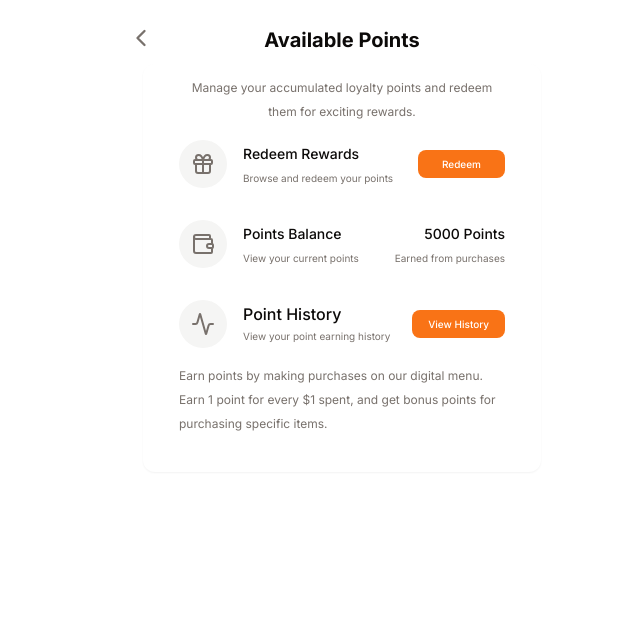
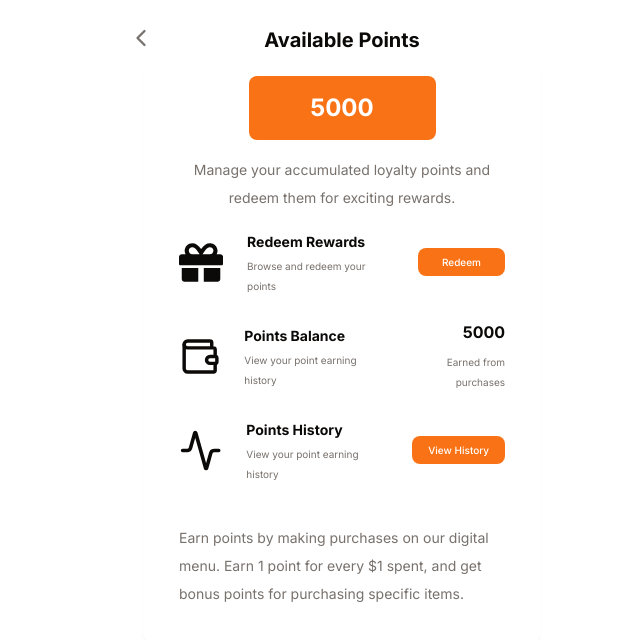
Before and after one commit to jmmaglonzo/E-MENU-FE, a Next.js app: page /redeem/rewards in a window 1280 px wide. Shown: the top 640 px of the page, without its empty margins (298-938 px from the left). Built offline with nearby package versions, Linux system fonts and the light colour scheme.

Commit message:
chore: add improvements on the layout

```diff
--- a/src/app/redeem/rewards/page.tsx
+++ b/src/app/redeem/rewards/page.tsx
@@ -1,81 +1,74 @@
 import PointsHistory from "@/components/RedeemPoints/PointsHistoryDrawer";
 import RedeemDrawer from "@/components/RedeemPoints/RedeemDrawer";
-import { Badge } from "@/components/ui/badge";
-import { Button } from "@/components/ui/button";
-import { Card, CardHeader, CardTitle, CardContent } from "@/components/ui/card";
-import { Input } from "@/components/ui/input";
-import { Label } from "@/components/ui/label";
 import {
-  GiftIcon,
-  WalletIcon,
-  ActivityIcon,
-  MailIcon,
-  ChevronLeft,
-} from "lucide-react";
+  Card,
+  CardHeader,
+  CardContent,
+  CardFooter,
+} from "@/components/ui/card";
+import { WalletIcon, ActivityIcon } from "lucide-react";
 import Link from "next/link";
-
+import { FaGift } from "react-icons/fa";
 const Rewards = () => {
   return (
     <Card className="relative border-0 p-3">
+      <CardHeader className="mb-4 flex items-center justify-center p-0">
+        <div className="flex w-1/2 items-center justify-center gap-4 rounded-sm bg-primary py-4 text-3xl font-bold text-white">
+          <span>5000</span>
+        </div>
+      </CardHeader>
       <CardContent>
-        <p className="mb-4 text-center text-base text-muted-foreground">
+        <p className="mb-4 text-center text-lg text-muted-foreground">
           Manage your accumulated loyalty points and redeem them for exciting
           rewards.
         </p>
-        <div className="space-y-8">
-          <div className="flex items-center justify-between">
-            <div className="flex items-center space-x-4">
-              <div className="flex h-12 w-12 items-center justify-center rounded-full bg-muted">
-                <GiftIcon className="h-6 w-6 text-muted-foreground" />
-              </div>
-              <div>
-                <p className="text-lg font-medium">Redeem Rewards</p>
+
+        <div className="flex flex-col items-center justify-between gap-6">
+          <div className="flex items-center justify-between gap-6">
+            <FaGift size={45} className="" />
+            <div className="flex flex-col">
+              <span className="whitespace-nowrap text-lg font-bold">
+                Redeem Rewards
+              </span>
               <p className="text-sm text-muted-foreground">
                 Browse and redeem your points
               </p>
             </div>
-            </div>
             <RedeemDrawer />
           </div>
-          <div className="flex items-center justify-between">
-            <div className="flex items-center space-x-4">
-              <div className="flex h-12 w-12 items-center justify-center rounded-full bg-muted">
-                <WalletIcon className="h-6 w-6 text-muted-foreground" />
-              </div>
-              <div>
-                <p className="text-lg font-medium">Points Balance</p>
+          <div className="flex items-center justify-between gap-6">
+            <WalletIcon size={45} className="" />
+            <div className="flex flex-col">
+              <span className="text-lg font-bold">Points Balance</span>
               <p className="text-sm text-muted-foreground">
-                  View your current points
+                View your point earning history
               </p>
             </div>
-            </div>
-            <div className="text-right">
-              <p className="text-lg font-medium">5000 Points</p>
-              <p className="whitespace-nowrap text-sm text-muted-foreground">
+            <div className="flex flex-col gap-2 text-right">
+              <span className="font-bold">5000</span>
+              <p className="text-sm text-muted-foreground">
                 Earned from purchases
               </p>
             </div>
           </div>
-          <div className="flex items-center justify-between">
-            <div className="flex items-center space-x-4">
-              <div className="flex h-12 w-12 items-center justify-center rounded-full bg-muted">
-                <ActivityIcon className="h-6 w-6 text-muted-foreground" />
-              </div>
-              <div>
-                <p className="font-medium">Point History</p>
+          <div className="flex items-center justify-between gap-6">
+            <ActivityIcon size={45} className="" />
+            <div className="flex flex-col">
+              <span className="text-lg font-bold">Points History</span>
               <p className="text-sm text-muted-foreground">
                 View your point earning history
               </p>
             </div>
-            </div>
             <PointsHistory />
           </div>
         </div>
-        <p className="mt-4 text-base text-muted-foreground">
+      </CardContent>
+      <CardFooter>
+        <p className="mt-4 text-lg text-muted-foreground">
           Earn points by making purchases on our digital menu. Earn 1 point for
           every $1 spent, and get bonus points for purchasing specific items.
         </p>
-      </CardContent>
+      </CardFooter>
     </Card>
   );
 };
```
Lines whose indentation alone changed are shown as unchanged.
